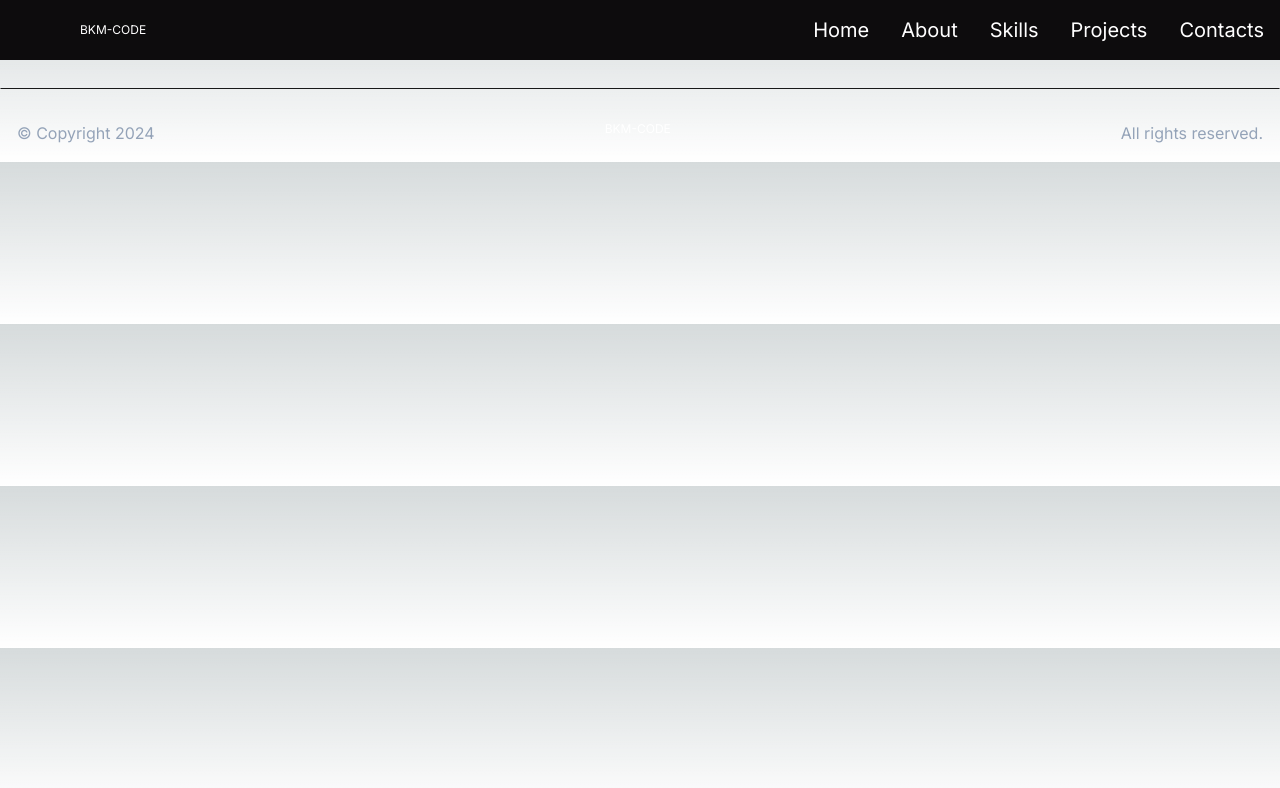
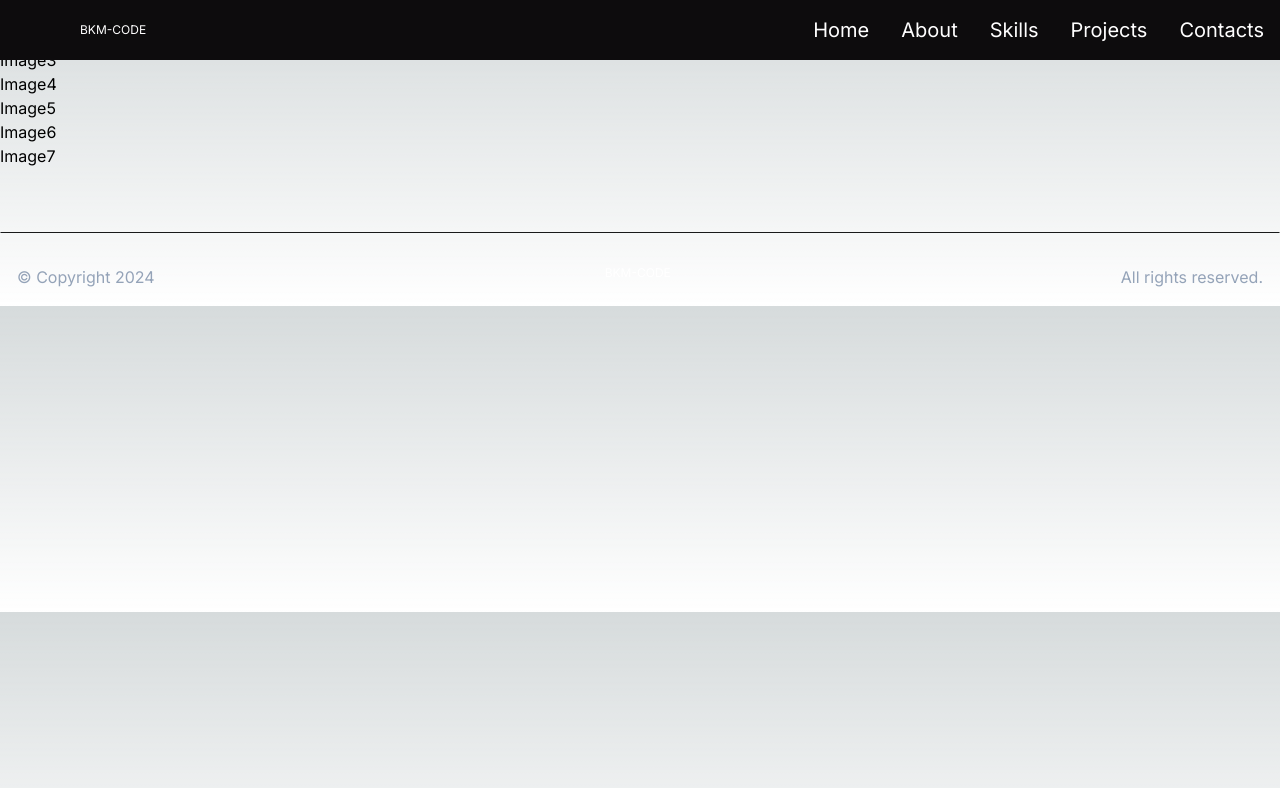
Before and after one commit to bridgitkanini/bridgitkanini-portfolio, a Next.js app: page /allprojects in a window 1280 px wide. Shown: the top 788 px of the page. Built offline with nearby package versions, Linux system fonts and the light colour scheme.

Commit message:
Grid image layout in all projects page

```diff
--- a/src/app/components/AllProjects.jsx
+++ b/src/app/components/AllProjects.jsx
@@ -1,7 +1,25 @@
 import React from "react";
 
 const AllProjects = () => {
-  return <div id="allprojects">AllProjects</div>;
+  return (
+    <div id="allprojects">
+      <div>
+        <div>Image1</div>
+        <div>
+          <div>Image2</div>
+          <div>
+            <div>Image3</div>
+            <div>Image4</div>
+          </div>
+        </div>
+      </div>
+      <div>
+        <div>Image5</div>
+        <div>Image6</div>
+        <div>Image7</div>
+      </div>
+    </div>
+  );
 };
 
 export default AllProjects;
```
